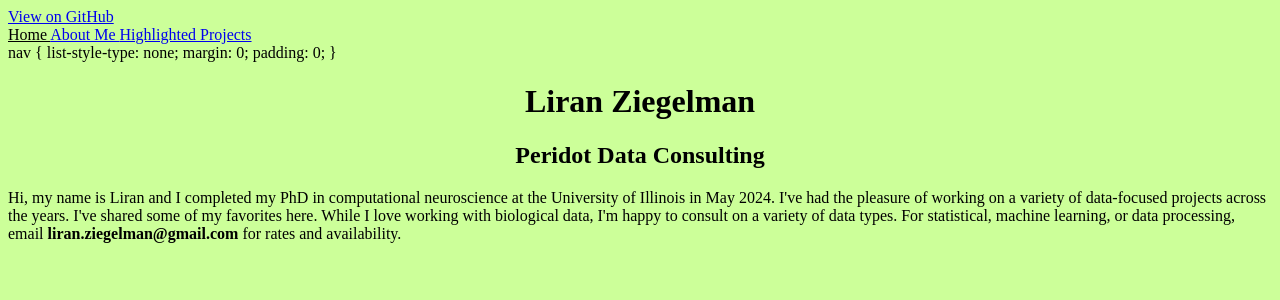
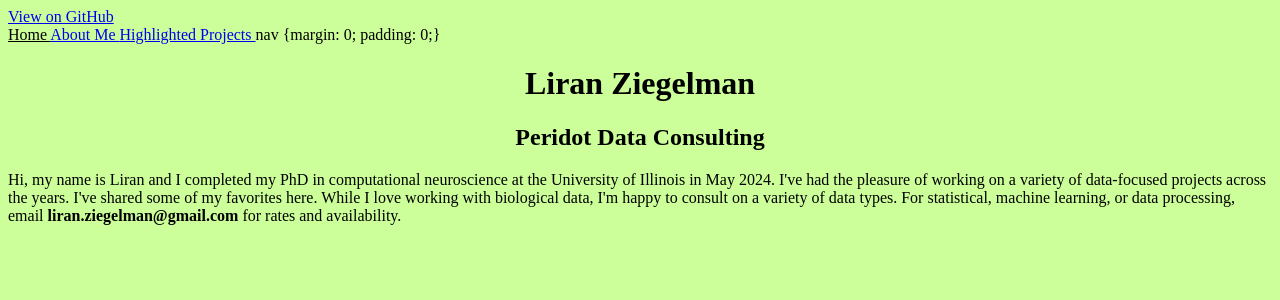
Before and after one commit to lziegelman/lziegelman.github.io, a Jekyll site: the page built from index.html, in a window 1280 px wide. Shown: the top 300 px of the page. Built offline with Jekyll 4.4.1, drawn with Linux system fonts in a browser that asks for light colours.

Commit message:
Update navigation.html

```diff
--- a/_includes/navigation.html
+++ b/_includes/navigation.html
@@ -1,18 +1,9 @@
 <nav>
-  <style>
-     {width: 100%;
-     background-color: #555;
-     overflow: auto;}
-  </style>
   {% for item in site.data.navigation %}
     <a href="{{ item.link }}" {% if page.url == item.link %}style="color: black;"{% endif %}>
       {{ item.name }}
     </a>
   {% endfor %}
+
+  nav {margin: 0; padding: 0;}
 </nav>
-
-nav {
-  list-style-type: none;
-  margin: 0;
-  padding: 0;
-}
```
